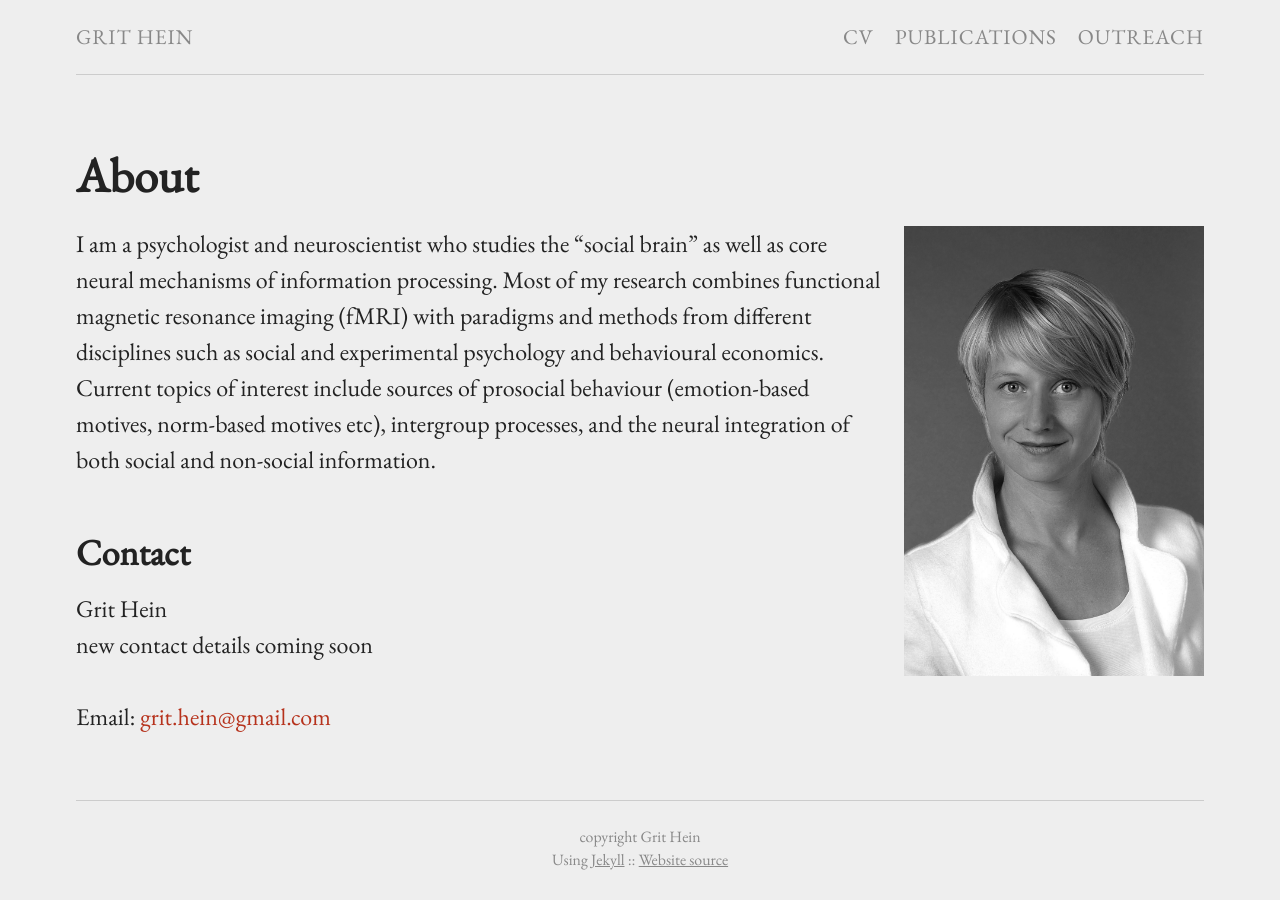
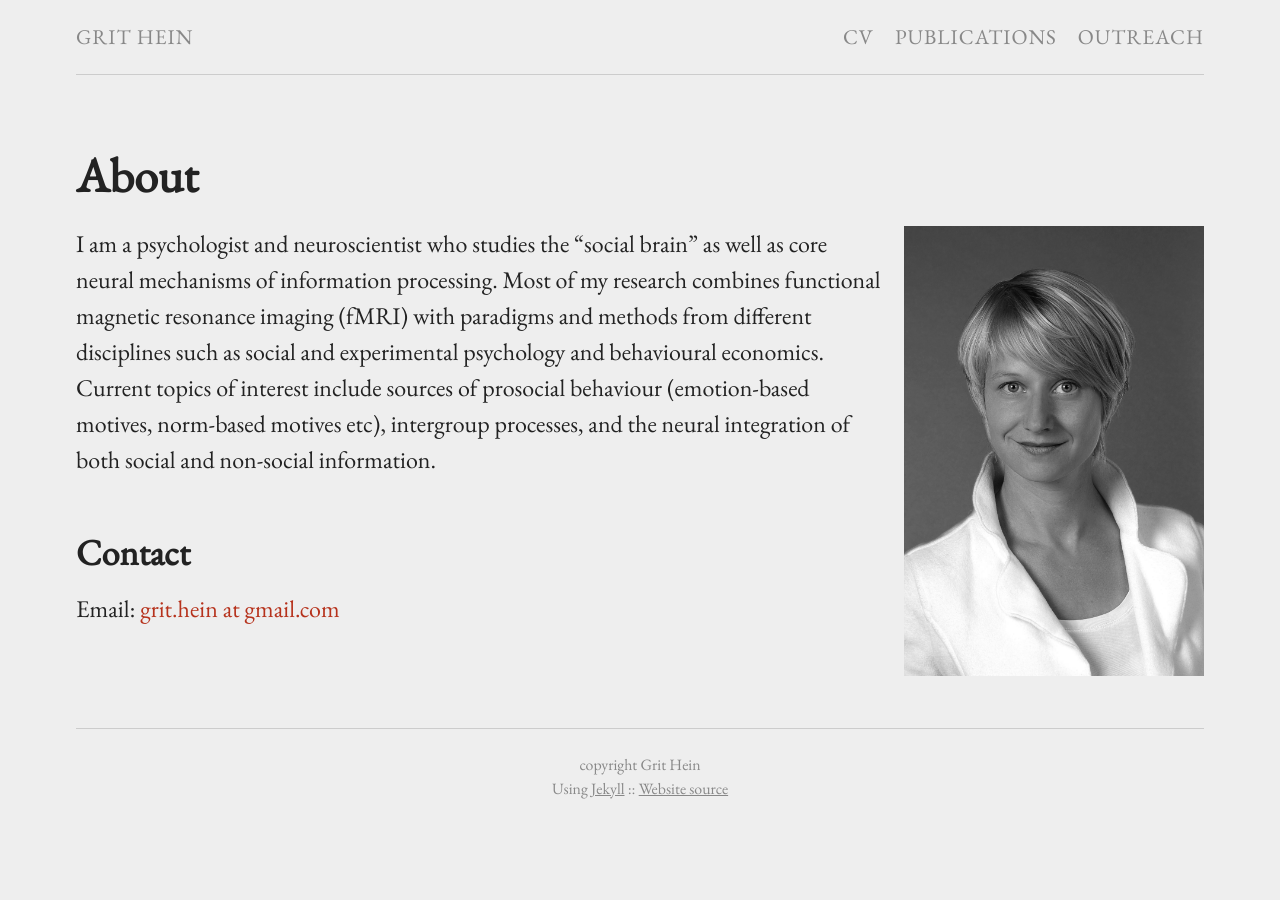
Before and after one commit to grithein/grithein, a Jekyll site: the page built from index.md, in a window 1280 px wide. Built offline with Jekyll 4.4.1, drawn with Linux system fonts in a browser that asks for light colours.

Commit message:
Update from Forestry.io - index.md

```diff
--- a/index.md
+++ b/index.md
@@ -3,18 +3,10 @@ title: About
 layout: page
 permalink: "/"
 ---
-
 {% include image.html url="images/Grit_pic.jpg" caption="" max_width="300px" align="right" %}
 
 I am a psychologist and neuroscientist who studies the “social brain” as well as core neural mechanisms of information processing. Most of my research combines functional magnetic resonance imaging (fMRI) with paradigms and methods from different disciplines such as social and experimental psychology and behavioural economics. Current topics of interest include sources of prosocial behaviour (emotion-based motives, norm-based motives etc), intergroup processes, and the neural integration of both social and non-social information.
 
 ## Contact
 
-Grit Hein <br />
-new contact details coming soon <br />
-<br />
-Email: [grit.hein@gmail.com]
-
-
-
-[grit.hein@gmail.com]: mailto:grit.hein@gmail.com
+Email: [grit.hein at gmail.com](mailto:grit.hein@gmail.com)
```
